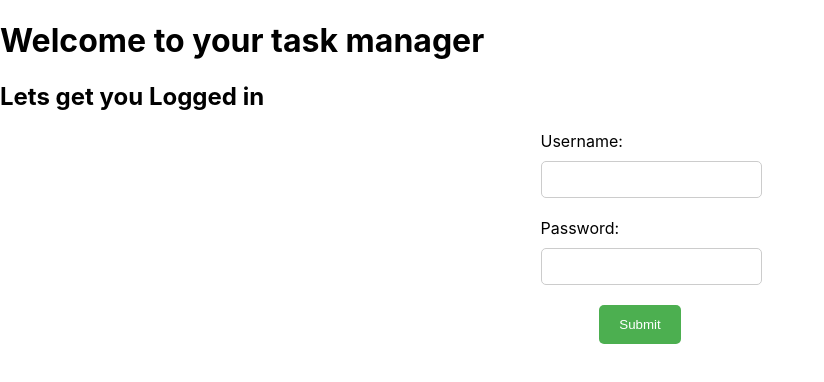
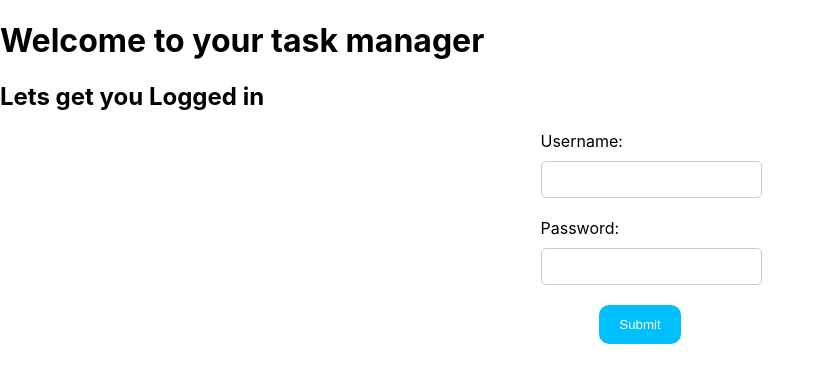
Before and after one commit to allenamaya/task-manager-React, a React (Create React App) app: page /login in a window 1280 px wide. Shown: the top 382 px of the page, without its empty margins (0-824 px from the left). Built offline with nearby package versions, Linux system fonts and the light colour scheme.

Commit message:
Login and submit button styling

```diff
--- a/src/components/addTask.js
+++ b/src/components/addTask.js
@@ -77,7 +77,7 @@ const AddTask = () => {
                         <input type="text" value={status} onChange={handleStatusChange} style={{ width: "100%", padding: "10px", marginTop: "10px" }} placeholder="Enter Status" />
                     </label>
 
-                    <button type="submit" style={{ backgroundColor: "#008CBA", color: "white", padding: "10px", borderRadius: "5px", border: "none", marginTop: "20px" }}>Submit</button>
+                    <button type="submit" style={{ backgroundColor: "deepskyblue", color: "white", padding: "10px", borderRadius: "10px", border: "none", marginTop: "20px" }}>Submit</button>
                 </form>
 
             </div>
--- a/src/views/login.js
+++ b/src/views/login.js
@@ -49,7 +49,7 @@ const Login = () => {
                 </div>
                 <button
                     type="submit"
-                    style={{ backgroundColor: "#4CAF50", color: "white", padding: "12px 20px", border: "none", borderRadius: "5px", cursor: "pointer" }}
+                    style={{ backgroundColor: "deepskyblue", color: "white", padding: "12px 20px", border: "none", borderRadius: "10px", cursor: "pointer" }}
                 >
                     Submit
                 </button>
```
